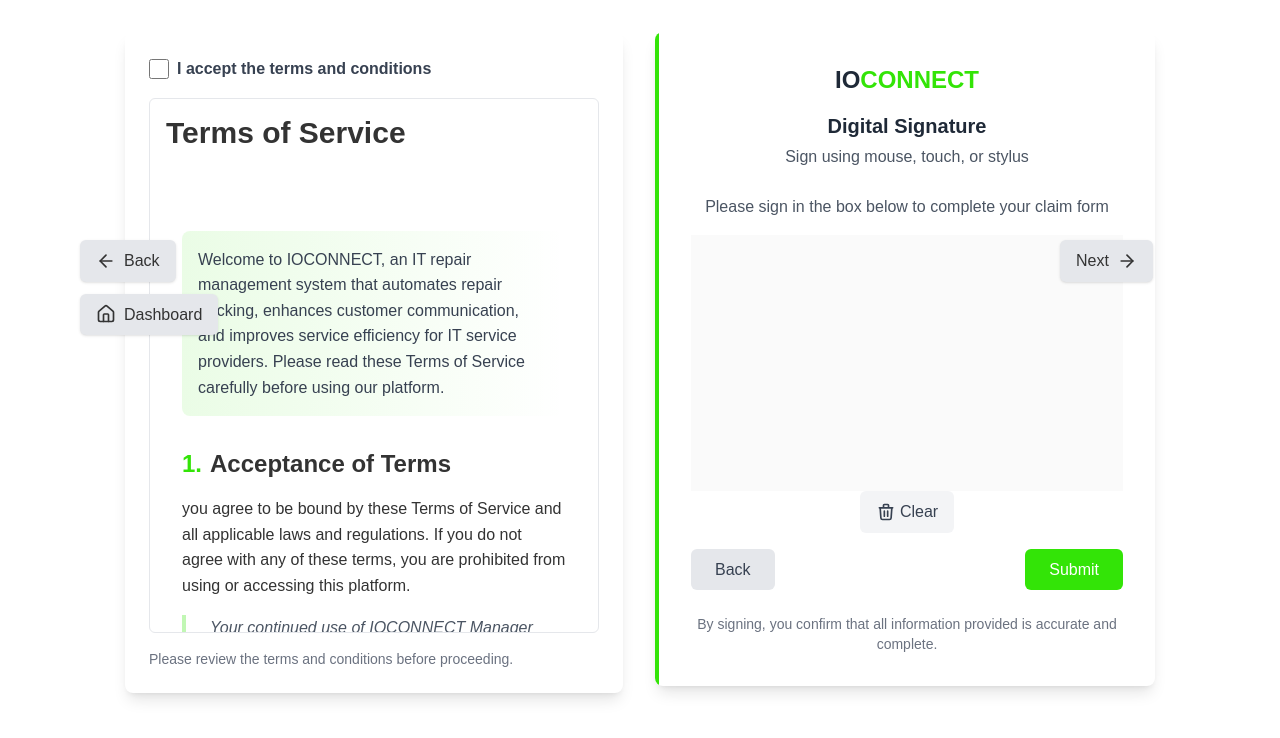
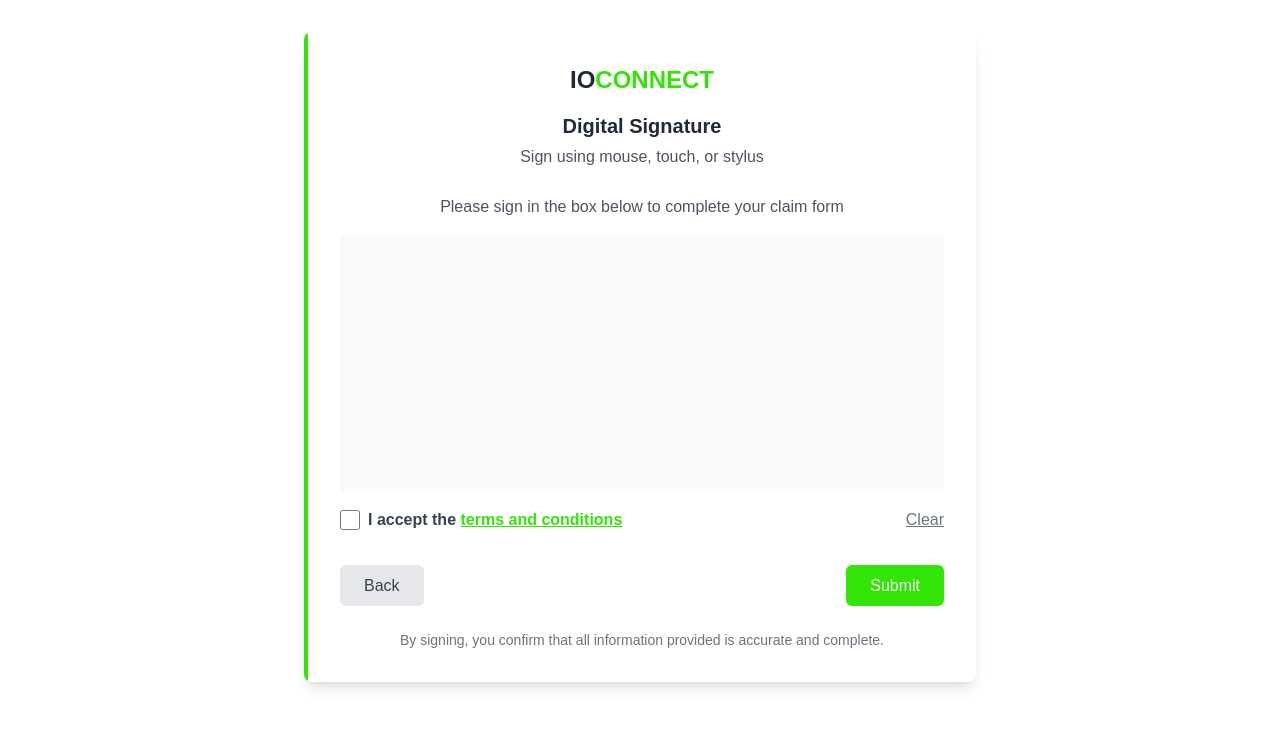
Before and after one commit to pawekz/SERV-IT-MANAGER, a React (Vite) app in the folder frontend/: page /signature in a window 1280 px wide. Shown: the top 738 px of the page. Built offline with nearby package versions, Linux system fonts and the light colour scheme; what @react-pdf/renderer would draw is missing.

Commit message:
Frontend: Refactor SignatureCapturePad for improved structure and functionality

```diff
--- a/frontend/src/pages/SignatureCapturePad/SignatureCapturePad.jsx
+++ b/frontend/src/pages/SignatureCapturePad/SignatureCapturePad.jsx
@@ -1,172 +1,129 @@
-import { useRef, useState, useEffect } from "react"
-import PdfDocument from "../../components/PdfDocument/PdfDocument.jsx"
-import { PDFViewer } from '@react-pdf/renderer'
-import TermsEditor from "../TermsEditor/TermsEditor.jsx"
-import { ArrowLeft, ArrowRight, Home } from "lucide-react" // Import required icons
+import { useRef, useState, useEffect } from "react";
+import PdfDocument from "../../components/PdfDocument/PdfDocument.jsx";
+import { PDFViewer } from "@react-pdf/renderer";
+import TermsEditor from "../TermsEditor/TermsEditor.jsx";
+import { ArrowLeft, ArrowRight, Home, X } from "lucide-react";
 
+// --- Utility Functions ---
+function dataURLtoBlob(dataURL) {
+    const [header, base64] = dataURL.split(",");
+    const mime = header.match(/:(.*?);/)[1];
+    const binary = atob(base64);
+    const array = Array.from(binary, (char) => char.charCodeAt(0));
+    return new Blob([new Uint8Array(array)], { type: mime });
+}
+
+// --- Main Component ---
 const SignatureCapturePad = ({ onBack, formData, onDashboard }) => {
-    const canvasRef = useRef(null)
-    const [isDrawing, setIsDrawing] = useState(false)
-    const [context, setContext] = useState(null)
-    const [isEmpty, setIsEmpty] = useState(true)
-    const [signatureDataURL, setSignatureDataURL] = useState(null)
-    const [showPDF, setShowPDF] = useState(false)
-    const [termsAccepted, setTermsAccepted] = useState(false)
+    // --- State ---
+    const canvasRef = useRef(null);
+    const [context, setContext] = useState(null);
+    const [isDrawing, setIsDrawing] = useState(false);
+    const [isEmpty, setIsEmpty] = useState(true);
+    const [signatureDataURL, setSignatureDataURL] = useState(null);
+    const [showPDF, setShowPDF] = useState(false);
+    const [termsAccepted, setTermsAccepted] = useState(false);
+    const [showTermsModal, setShowTermsModal] = useState(false);
 
     const handleBack = () => {
         onBack()
     }
 
-    // Added function for the "Back" button in the floating nav
-    const handleGoBack = () => {
-        onBack()
-    }
-
-    // Added function for the "Dashboard" button
-    const handleReturnToDashboard = () => {
-        if (onDashboard && typeof onDashboard === 'function') {
-            onDashboard()
-        } else {
-            // Fallback navigation if onDashboard prop is not provided
-            window.location.href = '/dashboard'
-        }
-    }
-
+    // --- Signature Pad Logic ---
     useEffect(() => {
-        const canvas = canvasRef.current
-        const ctx = canvas.getContext("2d")
-
-        ctx.lineWidth = 2
-        ctx.lineCap = "round"
-        ctx.strokeStyle = "#000000"
-
-        canvas.width = canvas.offsetWidth
-        canvas.height = canvas.offsetHeight
-
-        ctx.fillStyle = "#fafafa"
-        ctx.fillRect(0, 0, canvas.width, canvas.height)
-
-        setContext(ctx)
+        const canvas = canvasRef.current;
+        const ctx = canvas.getContext("2d");
+        ctx.lineWidth = 2;
+        ctx.lineCap = "round";
+        ctx.strokeStyle = "#000000";
+        canvas.width = canvas.offsetWidth;
+        canvas.height = canvas.offsetHeight;
+        ctx.fillStyle = "#fafafa";
+        ctx.fillRect(0, 0, canvas.width, canvas.height);
+        setContext(ctx);
 
         const handleResize = () => {
-            const imageData = ctx.getImageData(0, 0, canvas.width, canvas.height)
-            canvas.width = canvas.offsetWidth
-            canvas.height = canvas.offsetHeight
-            ctx.fillStyle = "#fafafa"
-            ctx.fillRect(0, 0, canvas.width, canvas.height)
-            ctx.putImageData(imageData, 0, 0)
-            ctx.lineWidth = 2
-            ctx.lineCap = "round"
-            ctx.strokeStyle = "#000000"
-        }
-
-        window.addEventListener("resize", handleResize)
-
-        return () => {
-            window.removeEventListener("resize", handleResize)
-        }
-    }, [])
-
-    const startDrawing = (e) => {
-        const { offsetX, offsetY } = getCoordinates(e)
-        context.beginPath()
-        context.moveTo(offsetX, offsetY)
-        setIsDrawing(true)
-        setIsEmpty(false)
-    }
-
-    const draw = (e) => {
-        if (!isDrawing) return
-
-        const { offsetX, offsetY } = getCoordinates(e)
-        context.lineTo(offsetX, offsetY)
-        context.stroke()
-    }
-
-    const stopDrawing = () => {
-        if (isDrawing) {
-            context.closePath()
-            setIsDrawing(false)
-        }
-    }
+            const imageData = ctx.getImageData(0, 0, canvas.width, canvas.height);
+            canvas.width = canvas.offsetWidth;
+            canvas.height = canvas.offsetHeight;
+            ctx.fillStyle = "#fafafa";
+            ctx.fillRect(0, 0, canvas.width, canvas.height);
+            ctx.putImageData(imageData, 0, 0);
+            ctx.lineWidth = 2;
+            ctx.lineCap = "round";
+            ctx.strokeStyle = "#000000";
+        };
+        window.addEventListener("resize", handleResize);
+        return () => window.removeEventListener("resize", handleResize);
+    }, []);
 
     const getCoordinates = (e) => {
         if (e.type.includes("touch")) {
-            const rect = canvasRef.current.getBoundingClientRect()
-            const touch = e.touches[0] || e.changedTouches[0]
+            const rect = canvasRef.current.getBoundingClientRect();
+            const touch = e.touches[0] || e.changedTouches[0];
             return {
                 offsetX: touch.clientX - rect.left,
                 offsetY: touch.clientY - rect.top,
-            }
+            };
         } else {
             return {
                 offsetX: e.nativeEvent.offsetX,
                 offsetY: e.nativeEvent.offsetY,
+            };
         }
+    };
+
+    const startDrawing = (e) => {
+        const { offsetX, offsetY } = getCoordinates(e);
+        context.beginPath();
+        context.moveTo(offsetX, offsetY);
+        setIsDrawing(true);
+        setIsEmpty(false);
+    };
+
+    const draw = (e) => {
+        if (!isDrawing) return;
+        const { offsetX, offsetY } = getCoordinates(e);
+        context.lineTo(offsetX, offsetY);
+        context.stroke();
+    };
+
+    const stopDrawing = () => {
+        if (isDrawing) {
+            context.closePath();
+            setIsDrawing(false);
         }
-    }
+    };
 
     const clearSignature = () => {
-        const canvas = canvasRef.current
-        context.fillStyle = "#fafafa"
-        context.fillRect(0, 0, canvas.width, canvas.height)
-        setIsEmpty(true)
-    }
+        const canvas = canvasRef.current;
+        context.fillStyle = "#fafafa";
+        context.fillRect(0, 0, canvas.width, canvas.height);
+        setIsEmpty(true);
+    };
 
-    const saveSignature = () => {
-        if (isEmpty) {
-            alert("Please provide a signature before saving.")
-            return
-        }
-
-        const canvas = canvasRef.current
-        const dataUrl = canvas.toDataURL("image/png")
-        setSignatureDataURL(dataUrl)
-    }
-
-    function dataURLtoBlob(dataURL) {
-        const [header, base64] = dataURL.split(',')
-        const mime = header.match(/:(.*?);/)[1]
-        const binary = atob(base64)
-        const array = Array.from(binary, (char) => char.charCodeAt(0))
-        return new Blob([new Uint8Array(array)], { type: mime })
-    }
-
+    // --- Form Validation & Submission ---
     const validateFormData = (data = formData) => {
         const requiredFields = [
-            'ticketNumber', 'customerName', 'customerEmail', 'customerPhoneNumber', 'deviceColor',
-            'deviceType', 'deviceBrand', 'deviceModel', 'reportedIssue', 'accessories',
+            "ticketNumber", "customerName", "customerEmail", "customerPhoneNumber", "deviceColor",
+            "deviceType", "deviceBrand", "deviceModel", "reportedIssue", "accessories",
         ];
-
-        const missingFields = requiredFields.filter(field =>
-            !data[field] || data[field].trim() === ''
+        const missingFields = requiredFields.filter(
+            (field) => !data[field] || data[field].trim() === ""
         );
-
-        if (missingFields.length > 0) {
-            return `Missing required fields: ${missingFields.join(', ')}`;
-        }
-
-        if (!data.signatureDataURL) {
-            return 'Digital signature is required';
-        }
-
+        if (missingFields.length > 0) return `Missing required fields: ${missingFields.join(", ")}`;
+        if (!data.signatureDataURL) return "Digital signature is required";
         return null;
     };
 
     const submitRepairTicket = async (sigDataUrl = signatureDataURL) => {
-        const token = localStorage.getItem('authToken');
-        if (!token) {
-            throw new Error("Not authenticated. Please log in.");
-        }
-
+        const token = localStorage.getItem("authToken");
+        if (!token) throw new Error("Not authenticated. Please log in.");
         const form = new FormData();
-
         Object.entries(formData).forEach(([key, value]) => {
-            if (key !== 'repairPhotos' && key !== 'digitalSignature' && value !== null && value !== undefined) {
+            if (key !== "repairPhotos" && key !== "digitalSignature" && value != null)
                 form.append(key, value.toString());
-            }
         });
-
         const signatureToUse = sigDataUrl || signatureDataURL;
         if (signatureToUse) {
             const signatureBlob = dataURLtoBlob(signatureToUse);
@@ -174,7 +131,6 @@
         } else {
             throw new Error("Digital signature is required");
         }
-
         if (formData.repairPhotos && Array.isArray(formData.repairPhotos)) {
             formData.repairPhotos.slice(0, 3).forEach((base64DataURL, index) => {
                 if (base64DataURL) {
@@ -183,16 +139,11 @@
                 }
             });
         }
-
-        try {
         const response = await fetch("http://localhost:8080/repairTicket/checkInRepairTicket", {
             method: "POST",
-                headers: {
-                    "Authorization": `Bearer ${token}`
-                },
-                body: form
+            headers: { Authorization: `Bearer ${token}` },
+            body: form,
         });
-
         if (!response.ok) {
             let errorMessage;
             try {
@@ -203,13 +154,9 @@
             }
             throw new Error(errorMessage);
         }
-
         const result = await response.json();
         alert("Repair ticket submitted successfully!");
         return result;
-        } catch (error) {
-            throw error;
-        }
     };
 
     const handleNext = async () => {
@@ -221,102 +168,38 @@
             alert("You must accept the terms and conditions before proceeding.");
             return;
         }
-
-        // Save signature and get the dataURL synchronously
         const canvas = canvasRef.current;
         const dataUrl = canvas.toDataURL("image/png");
         setSignatureDataURL(dataUrl);
-
-        // Use the freshly captured dataUrl for validation and submission
         const validationError = validateFormData({ ...formData, signatureDataURL: dataUrl });
         if (validationError) {
             alert(validationError);
             return;
         }
-
         setShowPDF(true);
-
         try {
             await submitRepairTicket(dataUrl);
-        } catch (error) {
+        } catch {
             alert("Failed to submit the form. Please try again.");
         }
     };
 
-    // Added alias for handleNext to match the button in the floating nav
-    const handleSubmit = handleNext;
-
+    // --- Render ---
     return (
         <div className="w-full flex flex-row items-start justify-center py-8 gap-8 px-4 max-w-[1000px] mx-auto">
-            {/* Navigation panel directly inside the return statement */}
-            <div className="sticky top-[30vh] left-0 w-0 z-[9999]" style={{ position: 'absolute', left: '80px' }}>
-                <div className="space-y-3">
-                    <button
-                        type="button"
-                        onClick={handleGoBack}
-                        className="px-4 py-2 bg-gray-200 hover:bg-gray-300 rounded-md shadow flex items-center justify-center"
-                        title="Go back"
-                    >
-                        <ArrowLeft size={20} className="mr-2" />
-                        <span>Back</span>
-                    </button>
-                    <button
-                        type="button"
-                        onClick={handleReturnToDashboard}
-                        className="px-4 py-2 bg-gray-200 hover:bg-gray-300 rounded-md shadow flex items-center justify-center"
-                        title="Return to dashboard"
-                    >
-                        <Home size={20} className="mr-2" />
-                        <span>Dashboard</span>
-                    </button>
-                </div>
-            </div>
-
-            {/* Next Page button on the right side */}
-            <div className="sticky top-[30vh] right-0 w-0 z-[9999]" style={{ position: 'absolute', right: '220px' }}>
-                <div className="space-y-3">
-                    <button
-                        type="button"
-                        onClick={handleSubmit}
-                        className="px-4 py-2 bg-gray-200 hover:bg-gray-300 rounded-md shadow flex items-center justify-center"
-                        title="Next Page"
-                    >
-                        <span>Next</span>
-                        <ArrowRight size={20} className="ml-2" />
-                    </button>
-                </div>
-            </div>
-
             {/* Left Side for Terms and Conditions */}
+            {!showPDF ? (
+                <></>
+            ) : (
                 <div className="w-[550px] bg-white rounded-lg shadow-lg p-6 sticky top-8">
-                {!showPDF ? (
-                    <div>
-                        <label className="flex items-center space-x-2 mb-4">
-                            <input
-                                type="checkbox"
-                                checked={termsAccepted}
-                                onChange={(e) => setTermsAccepted(e.target.checked)}
-                                className="form-checkbox h-5 w-5 text-green-500"
-                            />
-                            <span className="text-gray-700 font-semibold">I accept the terms and conditions</span>
-                        </label>
-
-                        <div className="max-h-[535px] overflow-y-auto border border-gray-200 rounded-md p-4 min-w-[450px]">
-                            <TermsEditor />
-                        </div>
-                        <p className="text-gray-500 text-sm mt-4">
-                            Please review the terms and conditions before proceeding.
-                        </p>
-                    </div>
-                ) : (
                     <div className="max-h-[610px] overflow-y-auto border border-gray-200 rounded-md p-4 min-w-[500px]">
                         <PDFViewer width="100%" height="600">
                             <PdfDocument signatureDataURL={signatureDataURL} formData={formData} />
                         </PDFViewer>
                     </div>
+                </div>
             )}
-            </div>
-            {/* RIght Side for signature */}
+            {/* Signature Panel */}
             <div className="flex flex-col items-center max-w-2xl w-full mx-auto bg-white rounded-lg shadow-lg overflow-hidden min-w-[500px]">
                 <div className="flex w-full">
                     <div className="w-1 bg-[#33e407]"></div>
@@ -329,9 +212,9 @@
                             <h2 className="text-xl font-semibold text-gray-800 mt-4">Digital Signature</h2>
                             <p className="text-gray-600 mt-1">Sign using mouse, touch, or stylus</p>
                         </div>
-
-                        <p className="text-center text-gray-600 mb-4">Please sign in the box below to complete your claim form</p>
-
+                        <p className="text-center text-gray-600 mb-4">
+                            Please sign in the box below to complete your claim form
+                        </p>
                         <div className="flex-1 max-w-3xl">
                             <canvas
                                 ref={canvasRef}
@@ -344,33 +227,38 @@
                                 onTouchMove={draw}
                                 onTouchEnd={stopDrawing}
                             ></canvas>
-                            {/*{isEmpty && <div className="absolute bottom-4 left-0 right-0 text-center text-gray-400">Sign here</div>}*/}
                         </div>
-
-                        <div className="flex flex-col items-center space-y-4">
-                            <div className="flex space-x-4">
+                        {/* Terms Checkbox */}
+                        <label className="flex items-center justify-between my-4 w-full">
+                            <span className="flex items-center space-x-2">
+                                <input
+                                    type="checkbox"
+                                    checked={termsAccepted}
+                                    onChange={(e) => setTermsAccepted(e.target.checked)}
+                                    className="form-checkbox h-5 w-5 text-green-500"
+                                />
+                                <span className="text-gray-700 font-semibold">
+                                    I accept the{" "}
                                     <button
+                                        type="button"
+                                        className="underline text-[#33e407] hover:text-[#2dc406] focus:outline-none"
+                                        onClick={() => setShowTermsModal(true)}
+                                    >
+                                        terms and conditions
+                                    </button>
+                                </span>
+                            </span>
+                            <button
+                                type="button"
                                 onClick={clearSignature}
-                                    className="flex items-center px-4 py-2 bg-gray-100 hover:bg-gray-200 text-gray-700 rounded-md transition-colors"
+                                className="text-gray-500 hover:text-red-500 underline ml-4"
+                                style={{ fontWeight: 500 }}
                             >
-                                    <svg
-                                        xmlns="http://www.w3.org/2000/svg"
-                                        className="h-5 w-5 mr-1"
-                                        fill="none"
-                                        viewBox="0 0 24 24"
-                                        stroke="currentColor"
-                                    >
-                                        <path
-                                            strokeLinecap="round"
-                                            strokeLinejoin="round"
-                                            strokeWidth={2}
-                                            d="M19 7l-.867 12.142A2 2 0 0116.138 21H7.862a2 2 0 01-1.995-1.858L5 7m5 4v6m4-6v6m1-10V4a1 1 0 00-1-1h-4a1 1 0 00-1 1v3M4 7h16"
-                                        />
-                                    </svg>
                                 Clear
                             </button>
-                            </div>
-
+                        </label>
+                        {/* Signature Controls */}
+                        <div className="flex flex-col items-center space-y-4">
                             <div className="flex w-full justify-between mt-4">
                                 <button
                                     onClick={handleBack}
@@ -378,6 +266,7 @@
                                 >
                                     Back
                                 </button>
+
                                 <button
                                     onClick={handleNext}
                                     className="px-6 py-2 bg-[#33e407] hover:bg-[#2dc406] text-white rounded-md transition-colors"
@@ -386,17 +275,45 @@
                                 </button>
                             </div>
                         </div>
-
                         <p className="text-center text-gray-500 text-sm mt-6">
                             By signing, you confirm that all information provided is accurate and complete.
                         </p>
                     </div>
                 </div>
             </div>
+            {showTermsModal && (
+                <div
+                    className="fixed inset-0 z-50 flex items-center justify-center bg-black bg-opacity-60"
+                    tabIndex={-1}
+                    aria-modal="true"
+                    role="dialog"
+                    onClick={() => setShowTermsModal(false)} // Close on overlay click
+                >
+                    <div
+                        className="bg-white rounded-lg shadow-lg max-w-2xl w-full p-6 relative animate-scaleIn"
+                        style={{ animation: "scaleIn 0.2s cubic-bezier(0.4,0,0.2,1)" }}
+                        onClick={e => e.stopPropagation()} // Prevent close when clicking inside modal
+                    >
+                        <button
+                            className="absolute top-2 right-2 text-gray-700 hover:text-red-500 focus:outline-none"
+                            onClick={() => setShowTermsModal(false)}
+                            aria-label="Close"
+                        >
+                            <X size={24} />
+                        </button>
+                        <div className="max-h-[60vh] overflow-y-auto border border-gray-200 rounded-md p-4">
+                            <TermsEditor />
+                        </div>
+                    </div>
+                    <style>
+                        {`
+                            [...]
+                        `}
+                    </style>
+                </div>
+            )}
+        </div>
+    );
+};
 
-
-        </div>
-    )
-}
-
-export default SignatureCapturePad
+export default SignatureCapturePad;
```
Lines whose indentation alone changed are shown as unchanged.
